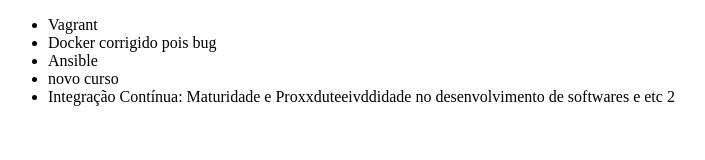
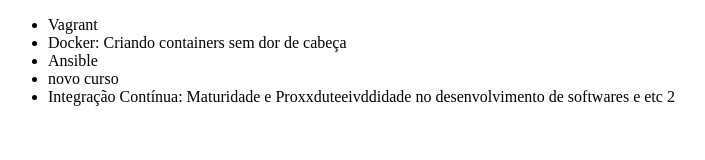
Before and after one commit to edmaraj/alura-git, a plain HTML site: page index.html in a window 1280 px wide. Shown: the whole page, without its empty margins (0-705 px from the left). Drawn offline with Linux system fonts and the light colour scheme.

Commit message:
mudando curso docker de novo de novo de novo

```diff
--- a/index.html
+++ b/index.html
@@ -7,7 +7,7 @@
 <body>
     <ul>
         <li>Vagrant</li>
-        <li>Docker corrigido pois bug</li>
+        <li>Docker: Criando containers sem dor de cabeça</li>
         <li>Ansible</li>
         <li>novo curso</li>
         <li>Integração Contínua: Maturidade e Proxxduteeivddidade no desenvolvimento de softwares e etc 2 </li>
```
